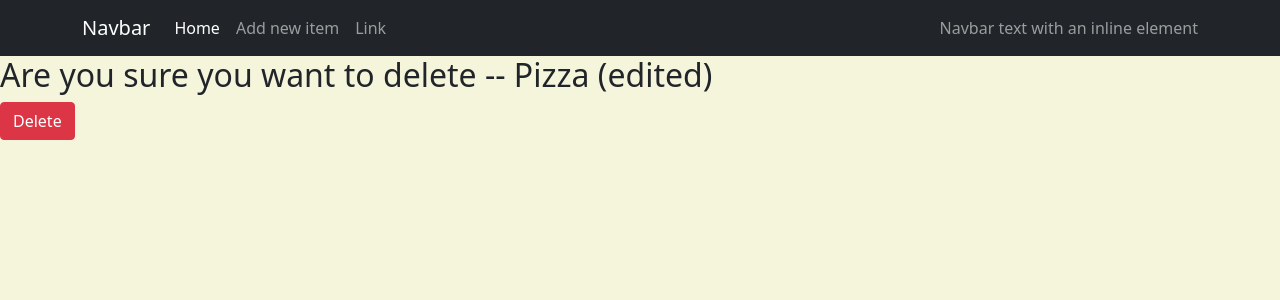
After one commit to ELATTARIYassine/Django-apps, a Django app: page /food/delete/1 in a window 1280 px wide. The commit adds this page. Shown: the top 300 px of the page. Run offline with Django 3.2, Linux system fonts and the light colour scheme; data comes from the database, SQL or seed files in the repository; both versions use the stored data as it was after the commit.

Commit message:
[food] feat: update and delete

```diff
--- a/foodApp/food/templates/food/index.html
+++ b/foodApp/food/templates/food/index.html
@@ -9,6 +9,8 @@
                     <h5 class="card-title">{{ item.name }} -- ({{ item.price }}$)</h5>
                     <p class="card-text">{{ item.description }}.</p>
                     <a href="{% url 'food:detail' item.id %}" class="btn btn-primary">Details</a>
+                    <a href="{% url 'food:update_item' item.id %}" class="btn btn-warning">Edit</a>
+                    <a href="{% url 'food:delete_item' item.id %}" class="btn btn-danger">Delete</a>
                 </div>
             </div>
         {% endfor %}
--- /dev/null
+++ b/foodApp/food/templates/food/item-delete.html
@@ -0,0 +1,9 @@
+{% extends 'food/base.html' %}
+
+{% block main %}
+    <form method="post">
+        {% csrf_token %}
+        <h2>Are you sure you want to delete -- {{ item.name }}</h2>
+        <button class="btn btn-danger">Delete</button>
+    </form>
+{% endblock %}
--- a/foodApp/food/urls.py
+++ b/foodApp/food/urls.py
@@ -6,5 +6,7 @@ app_name = 'food'
 urlpatterns = [
     path('', views.index, name="index"),
     path('<int:pk_item>/', views.detail, name="detail"),
-    path('add/', views.create_item, name="create_item")
+    path('add/', views.create_item, name="create_item"),
+    path('update/<int:pk_item>', views.update_item, name="update_item"),
+    path('delete/<int:pk_item>', views.delete_item, name="delete_item"),
 ]
--- a/foodApp/food/views.py
+++ b/foodApp/food/views.py
@@ -22,3 +22,18 @@ def create_item(request):
         form.save()
         return redirect('food:index')
     return render(request, 'food/item-form.html', {'form': form})
+
+def update_item(request, pk_item):
+    item = Item.objects.get(pk=pk_item)
+    form = ItemForm(request.POST or None, instance=item)
+    if form.is_valid():
+        form.save()
+        return redirect('food:index')
+    return render(request, 'food/item-form.html', {'form': form, 'item': item})
+
+def delete_item(request, pk_item):
+    item = Item.objects.get(pk=pk_item)
+    if request.method == 'POST':
+        item.delete()
+        return redirect('food:index')
+    return render(request, 'food/item-delete.html', {'item': item})
```
Also changed, not shown: foodApp/db.sqlite3.
